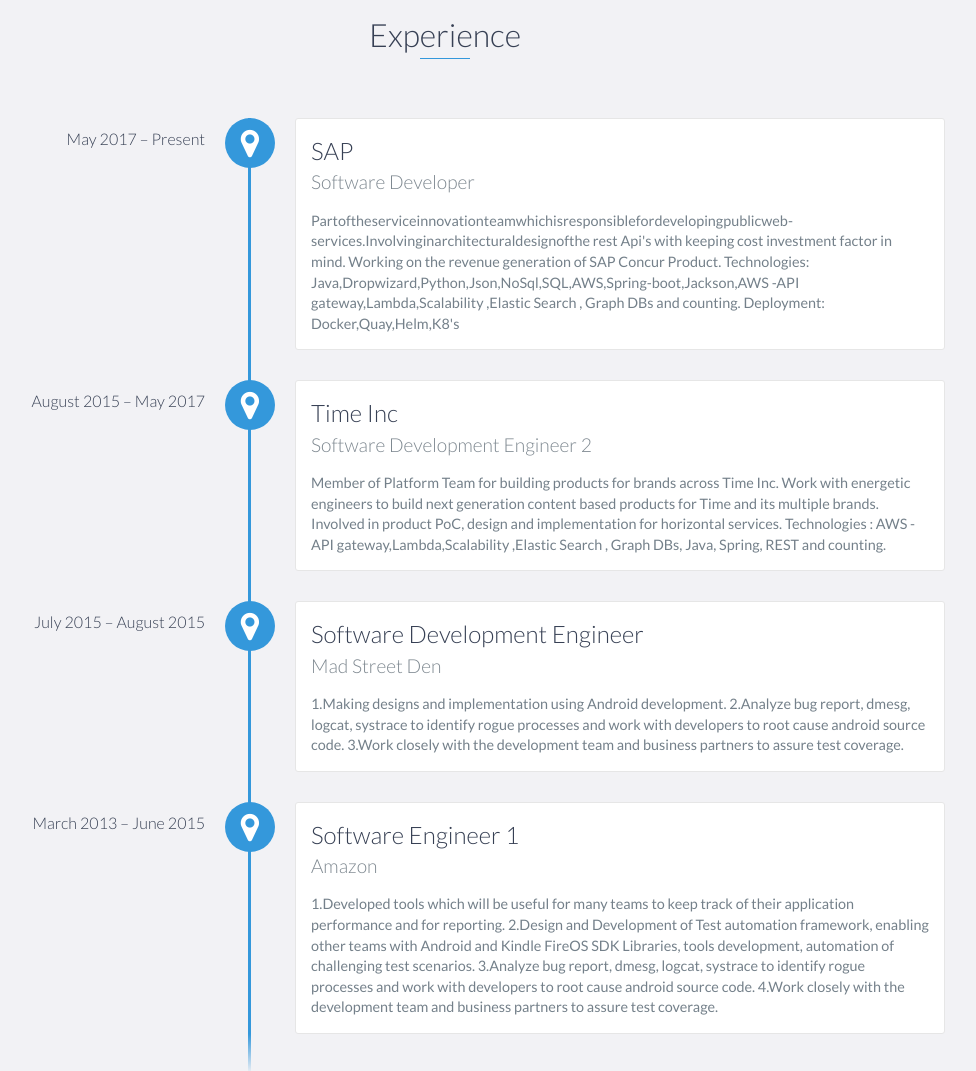
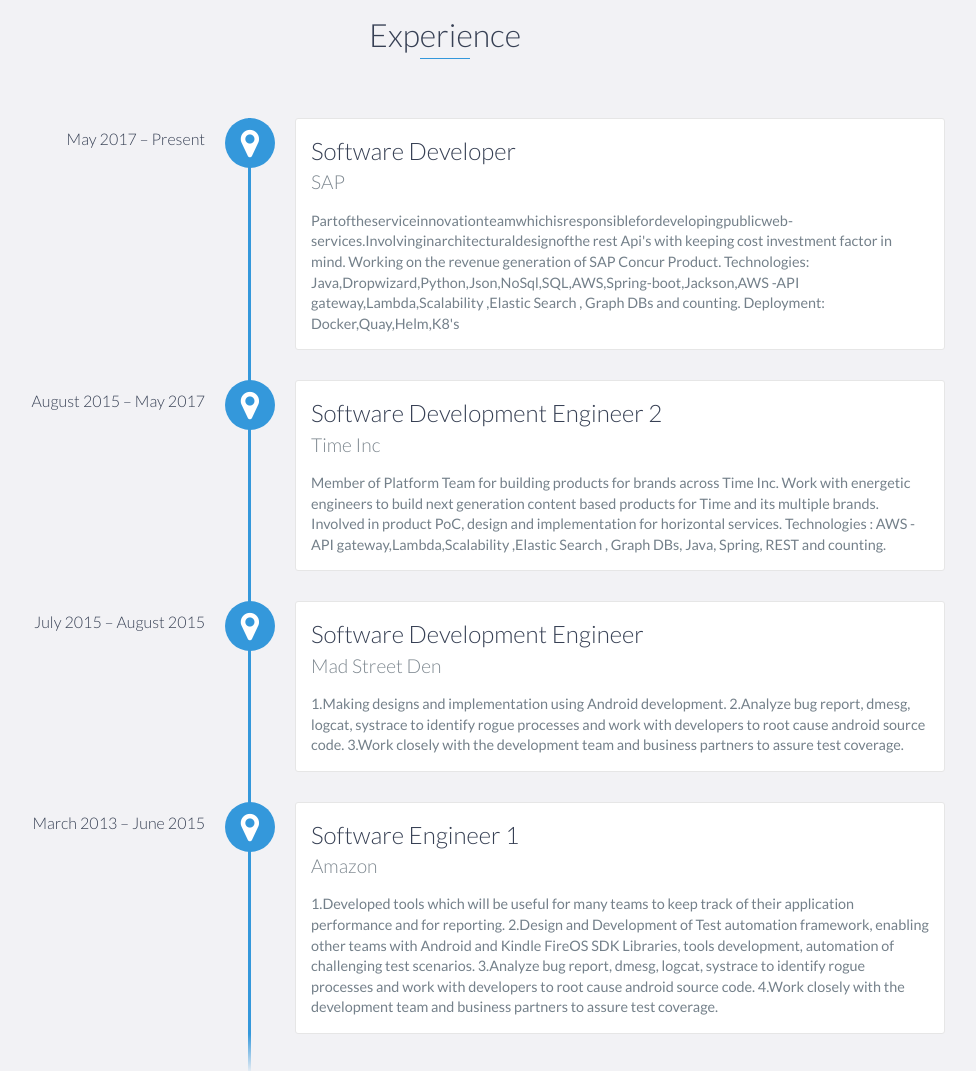
Before and after one commit to princemoseslive/princemoseslive.github.io, a website: page index.html in a window 1280 px wide. Shown: the part 1080-2151 px from the top of the page, without its empty margins (195-1171 px from the left). Drawn offline with nearby package versions, Linux system fonts and the light colour scheme; files that its build step writes are made by us from their sources.

Commit message:
JavaScript Edit Change

```diff
--- a/index.html
+++ b/index.html
@@ -89,16 +89,16 @@
         <h2 class="heading">Experience</h2>
         <div id="experience-timeline">
             <div data-date="May 2017 – Present">
-                <h3>SAP</h3>
-                <h4>Software Developer</h4>
+                <h3>Software Developer</h3>
+                <h4>SAP</h4>
                 <p>
                     Partoftheserviceinnovationteamwhichisresponsiblefordevelopingpublicweb-services.Involvinginarchitecturaldesignofthe rest Api's with keeping cost investment factor in mind. Working on the revenue generation of SAP Concur Product. Technologies: Java,Dropwizard,Python,Json,NoSql,SQL,AWS,Spring-boot,Jackson,AWS -API gateway,Lambda,Scalability ,Elastic Search , Graph DBs and counting. Deployment: Docker,Quay,Helm,K8's
                 </p>
             </div>
 
             <div data-date="August 2015 – May 2017">
-                <h3>Time Inc</h3>
-                <h4>Software Development Engineer 2</h4>
+                <h3>Software Development Engineer 2</h3>
+                <h4>Time Inc</h4>
                 <p>
                     Member of Platform Team for building products for brands across Time Inc. Work with energetic engineers to build next generation content based products for Time and its multiple brands. Involved in product PoC, design and implementation for horizontal services. Technologies : AWS -API gateway,Lambda,Scalability ,Elastic Search , Graph DBs, Java, Spring, REST and counting.
                 </p>
@@ -145,7 +145,7 @@
             <h4>Bachelor of Science in Computer Science</h4>
             <ul>
                 <li>
-                    , Ebenezer hr sec school, korattur, Chennai (April 2008 / 87%)
+                    Ebenezer hr sec school, korattur, Chennai (April 2008 / 87%)
                 </li>
                 <li>
                     St Paul’s Sen. Sec school, Mathura, Uttar Pradesh (April 2006 / 86%)
--- a/js/scripts.js
+++ b/js/scripts.js
@@ -1,8 +1,9 @@
 /*!
     Title: Dev Portfolio Template
     Version: 1.2.1
-    Last Change: 08/27/2017
+    Last Change: 03/19/2018
     Author: Ryan Fitzgerald
+            Prince Moses
     Repo: https://github.com/RyanFitzgerald/devportfolio-template
     Issues: https://github.com/RyanFitzgerald/devportfolio-template/issues
 
```
Also changed, not shown: js/scripts.min.js.
